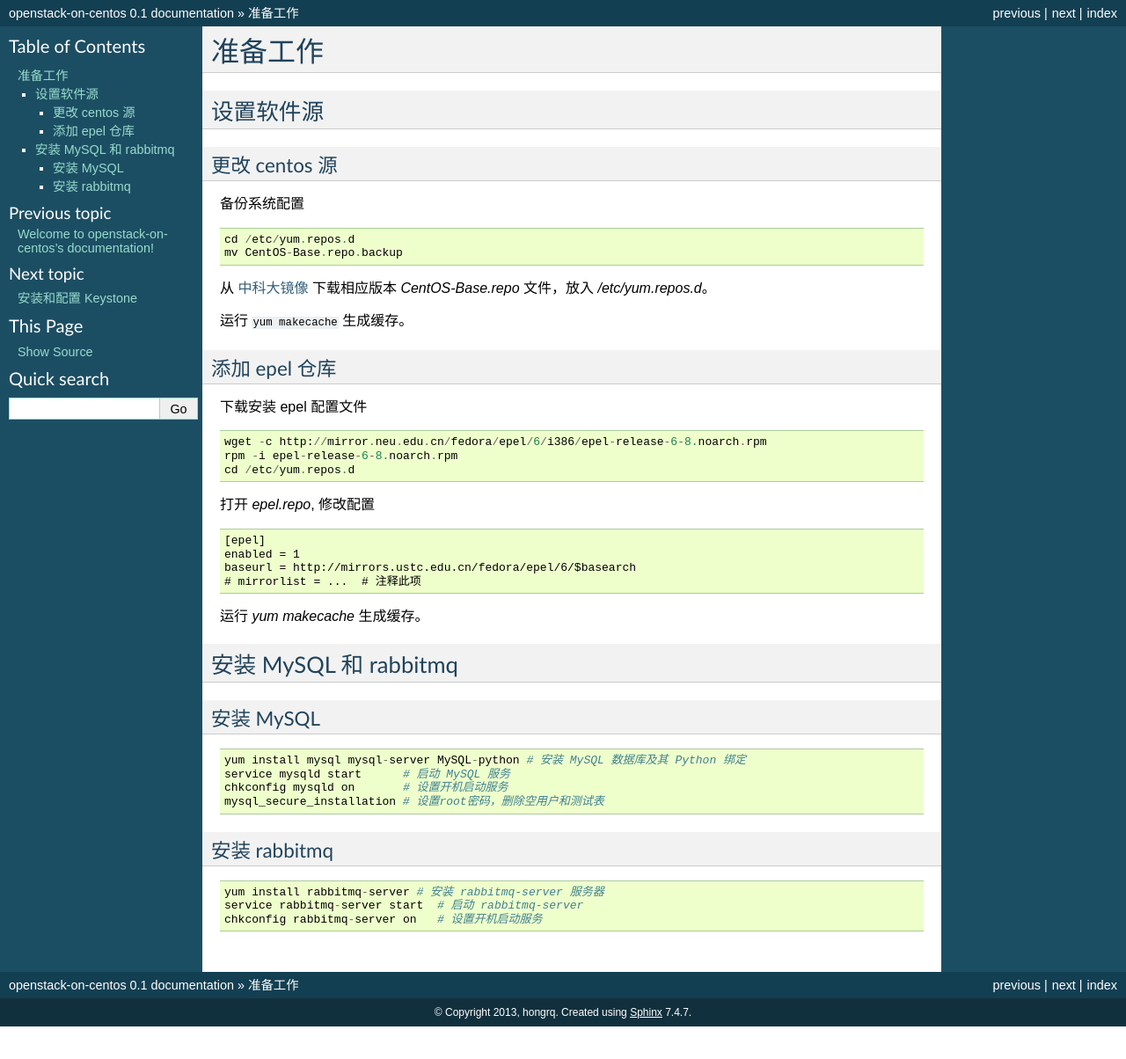
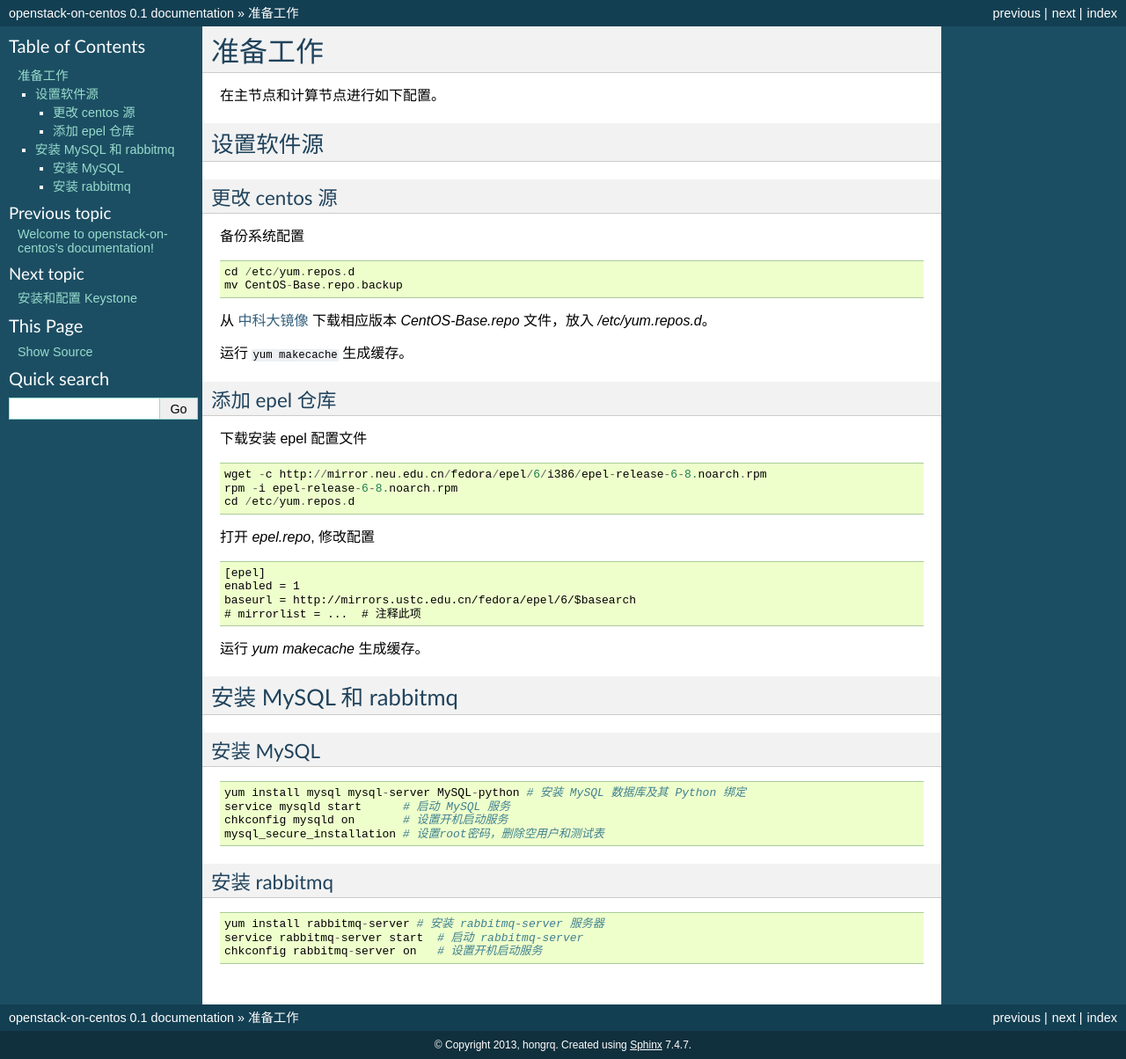
Before and after one commit to hongruiqi/openstack-on-centos6, a Sphinx documentation site: the page built from docs/prepare.rst, in a window 1280 px wide. Shown: the whole page at 88% size. Built offline with Sphinx 7.4.7, drawn with Linux system fonts in a browser that asks for light colours; before the commit the page ends 1167 px from its top, so only the background shows below that.

Commit message:
prepare.rst

```diff
--- a/docs/prepare.rst
+++ b/docs/prepare.rst
@@ -1,5 +1,7 @@
 准备工作
 ==========
+
+在主节点和计算节点进行如下配置。
 
 设置软件源
 ----------
```
